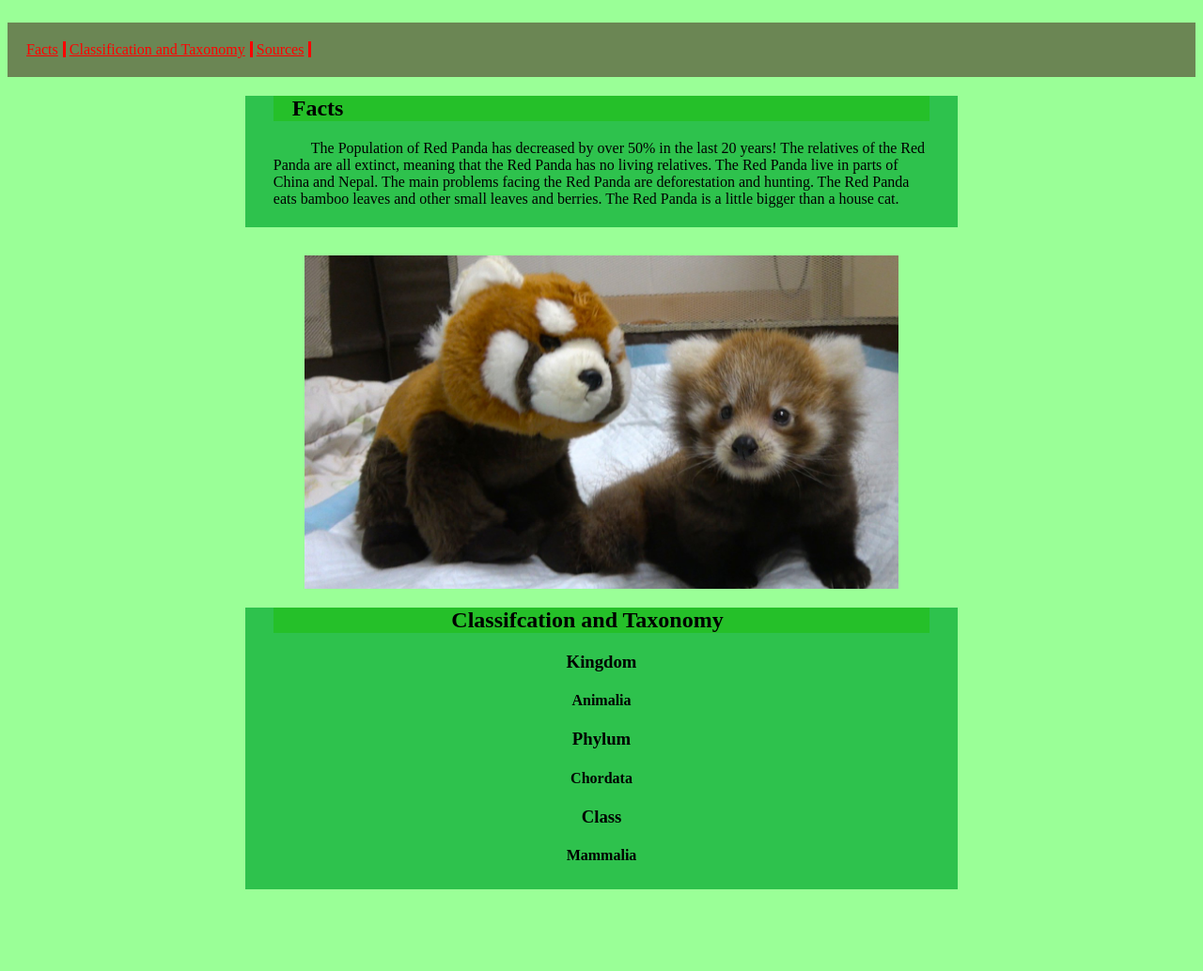
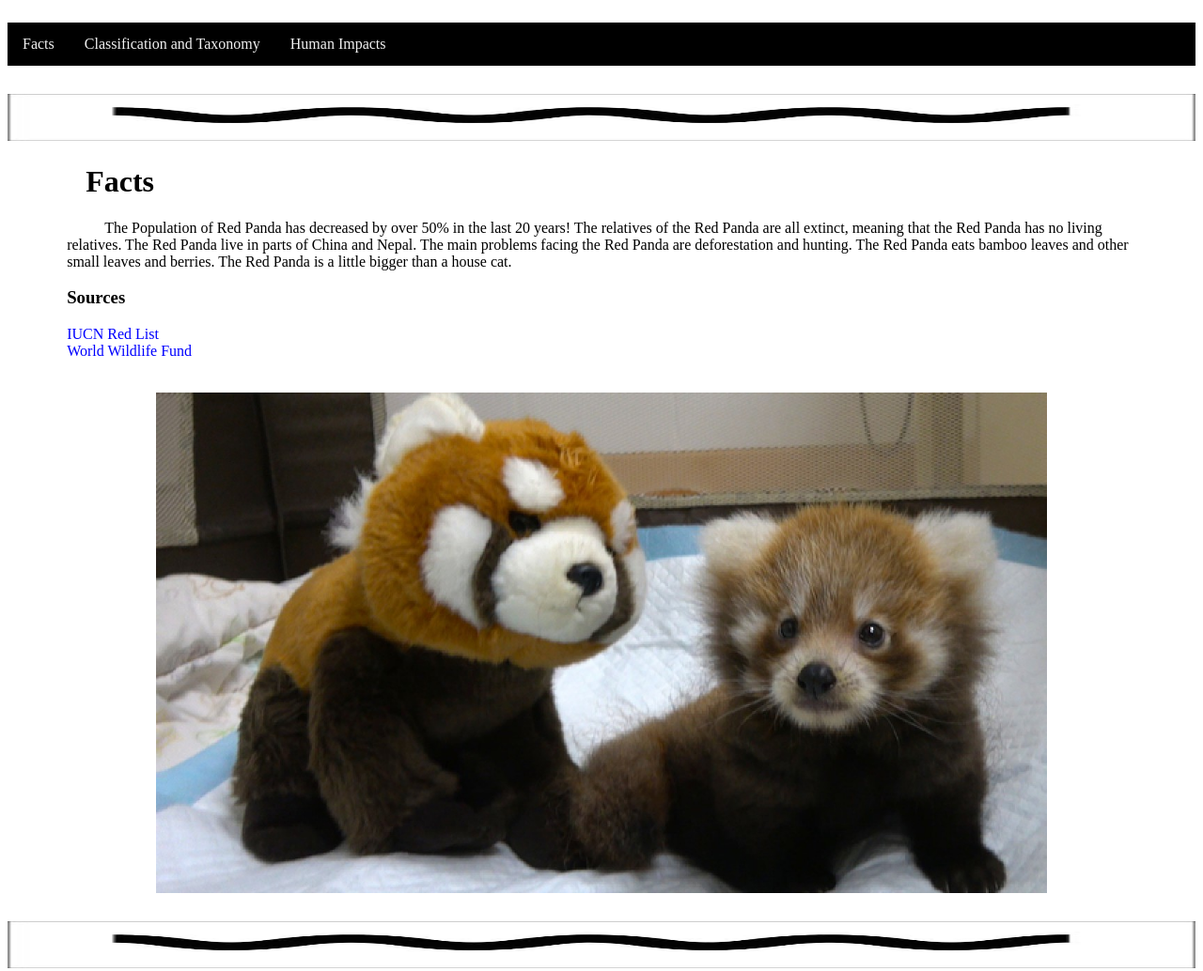
Before and after one commit to RedPanda234/RedPanda234.github.io, a plain HTML site: page index.html in a window 1280 px wide. Shown: the part 768-1802 px from the top of the page at 94% size. Before the commit the page ends 1723 px from the top, so only its background shows below. Drawn offline with Linux system fonts and the light colour scheme.

Commit message:
Update 5

```diff
--- a/index.html
+++ b/index.html
@@ -1,6 +1,55 @@
 <!DOCTYPE html>
 <html>
-    <script>
+    <link href="main.css" rel="stylesheet">
+        <div class="container">
+            <img id="headerImage" src="Images/Redwebpageheader.jpg"alt="Red Panda Header" style ="width:100%">
+            <h1>
+            <div class="centered" id="imageText">Red Pandas</div>
+            </h1>
+        </div>
+        <div class="links" class="header" id="myHeader">
+        <a href="#Facts">Facts</a>
+        <a href="#Class">Classification and Taxonomy</a>
+        <a href="#HumanImpacts">Human Impacts</a>
+        </div>
+        <div id="Facts"></div>
+        <img src="Images/encrypted-tbn0_gstatic_com-images.jpg" class="pageBreak">
+        <div class="Information">
+            <h1 class="Headers">Facts</h1>
+                <p style="text-indent: 40px" >The Population of Red Panda has decreased by over 50% in the last 20 years! The relatives of the Red Panda are all extinct, meaning that the Red Panda has no living relatives. The Red Panda live in parts of China and Nepal. The main problems facing the Red Panda are deforestation and hunting. The Red Panda eats bamboo leaves and other small leaves and berries. The Red Panda is a little bigger than a house cat.</p>
+            <div class="Sources">
+                <h3>Sources</h3>
+            <a href="https://www.iucnredlist.org/species/714/110023718#conservation-actions">IUCN Red List</a>
+            </div>
+            <a href="https://www.worldwildlife.org/species/red-panda">World Wildlife Fund</a>
+        </div>
+        <img src="Images/Cute%20Baby%20Panda.jpg" alt="Cute Baby Red Panda" id="BodyImage">
+        <div id="Class"></div>
+        <img src="Images/encrypted-tbn0_gstatic_com-images.jpg" class="pageBreak">
+        <div class="CT">
+            <h1 class="Headers">Classifcation and Taxonomy</h1>
+            <h3>Kingdom</h3>
+            <p>Animalia</p>
+            <h3>Phylum</h3>
+            <p>Chordata</p>
+            <h3>Class</h3>
+            <p>Mammalia</p>
+            <h3>Order</h3>
+            <p>Carnivora</p>
+            <h3>Family</h3>
+            <p>Ailuridae</p>
+            <h3>Genus</h3>
+            <p>Ailurus</p>
+        </div>
+        <div id="HumanImpacts"></div>
+        <img src="Images/encrypted-tbn0_gstatic_com-images.jpg" class="pageBreak">
+        <div class="Information">
+            <h1 class="Headers">Human Impacts</h1>
+            <p style="text-indent: 40px">Human impacts on the Red Panda are numerous but the main ones include: loss of habitat, hunting and dieases. The main causes of habitat loss can be attributed to one of the following: logging, residential and comercial development and roads. </p>
+
+
+        </div>
+        <script>
 window.onscroll = function() {myFunction()};
 
 var header = document.getElementById("myHeader");
@@ -15,32 +64,5 @@ function myFunction() {
   }
 }
     </script>
-    <link href="main.css" rel="stylesheet"
-    <body margin: 0px>
-        <div class="container">
-            <img id="headerImage" src="Images/Redwebpageheader.jpg"alt="Red Panda Header" style ="width:100%">
-            <h1>
-            <div class="centered" id="imageText">Red Pandas</div>
-            </h1>
-        </div>
-        <div class="links" class="header" id="myHeader">
-        <a href="#Facts" class="link">Facts</a>
-        <a href="#Class" class="link">Classification and Taxonomy</a>
-        <a href="Sources.html" class="link">Sources</a>
-        </div>
-        <div class="Information">
-            <h2 class="Headers" id="Facts">Facts</h2>
-                <p style="text-indent: 40px" >The Population of Red Panda has decreased by over 50% in the last 20 years! The relatives of the Red Panda are all extinct, meaning that the Red Panda has no living relatives. The Red Panda live in parts of China and Nepal. The main problems facing the Red Panda are deforestation and hunting. The Red Panda eats bamboo leaves and other small leaves and berries. The Red Panda is a little bigger than a house cat.</p>
-        </div>
-        <img src="Images/Cute%20Baby%20Panda.jpg" alt="Cute Baby Red Panda" id="BodyImage">
-        <div class="CT">
-            <h2 class="Headers"  id="Class">Classifcation and Taxonomy</h2>
-            <h3>Kingdom</h3>
-            <h4>Animalia</h4>
-            <h3>Phylum</h3>
-            <h4>Chordata</h4>
-            <h3>Class</h3>
-            <h4>Mammalia</h4>
-        </div>
     </body>
 </html>
--- a/main.css
+++ b/main.css
@@ -1,9 +1,5 @@
 body{
-    background-color: #9AFF97
-}
-
-#what {
-    color:red;
+    background-color: #ffffff
 }
 
 #headerImage {
@@ -30,41 +26,54 @@ body{
 }
 
 .Information{
-    background-color: #2EC24D;
-    padding: 0px 30px 5px 30px ;
-    margin: 0px 20% 0px 20%;
+    background-color: #ffffff;
+    padding: 0px 0px 5px 0px ;
+    margin: 0px 5% 0px 5%;
 
 
 }
-
 .links{
-    background-color: #6B8654;
-    border-style: solid;
-    border-color: #6B8654;
-    border-width: 20px;
+    width: 100%;
+    background-color: #000000;
+    overflow: hidden;
 }
 
-.link{
-    padding-right: 5px;
-    border-color: black;
-    border-right: solid;
+.links a{
+    float: left;
+    display: block;
+    color: #f2f2f2;
+    text-align: center;
+    padding: 14px 16px;
+    text-decoration: none;
+}
+
+.links a:hover{
+    background: #737373;
+    color: black;
+}
+
+a{
+    text-decoration: none;
+    color: blue;
+}
+
+.pageBreak{
+    width: 100%;
+    height: 50px;
+    margin-top: 30px;
 }
 
 .Headers{
-    background-color: #25C029;
+    background-color: #ffffff;
     padding: 0px 50px 0px 20px;
     color: #000000
-}
-
-a{
-    color: red
 }
 
 #BodyImage{
     padding-top: 30px;
     margin-left: auto;
     margin-right: auto;
-    width: 50%;
+    width: 75%;
     display: block;
 }
 
@@ -75,8 +84,8 @@ a{
 }
 
 .CT{
-    background-color: #2EC24D;
-    padding: 0px 30px 5px 30px ;
-    margin: 0px 20% 0px 20%;
+    background-color: #ffffff;
+    padding: 0px 0px 5px 30px ;
+    margin: 0px 5% 0px 5%;
     text-align: center;
 }
```
Also changed, not shown: Sources.html (+2 -2 lines), Images/encrypted-tbn0_gstatic_com-images.jpg (added).
